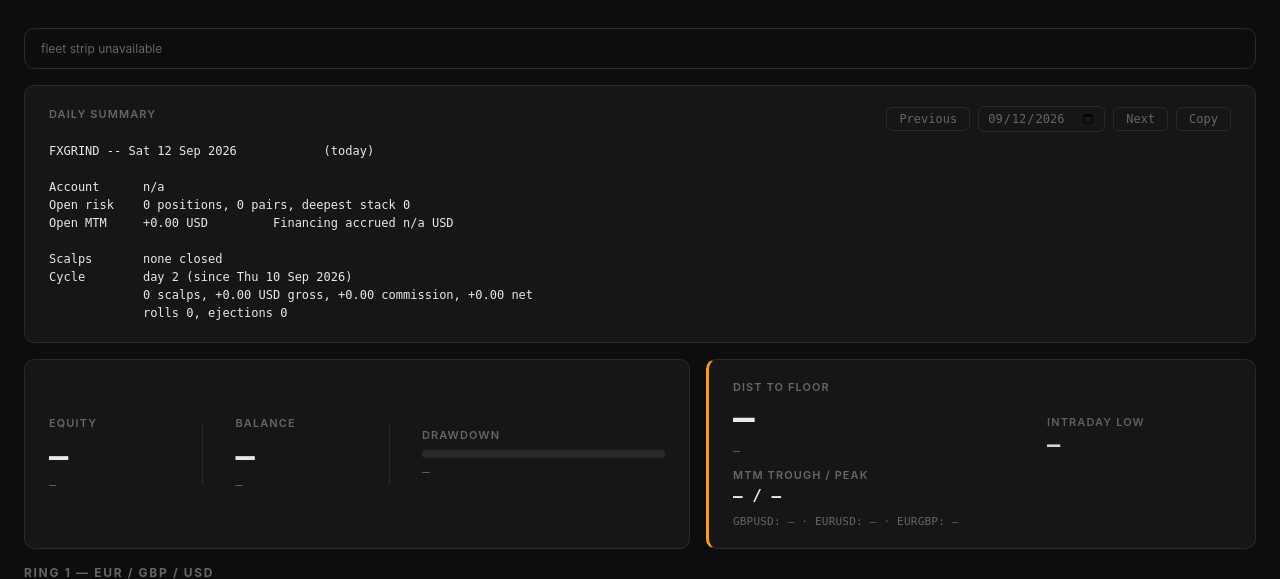
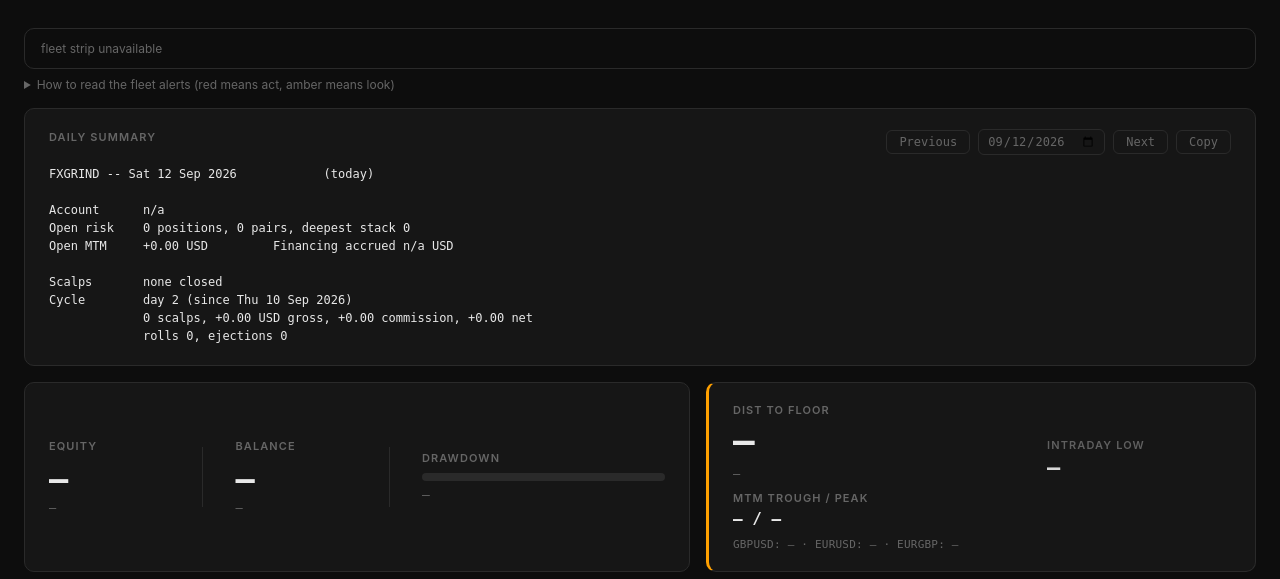
Before and after one commit to theonlykk/pipshed, a Flask app: page / in a window 1280 px wide. Shown: the part 70-649 px from the top of the page. Run offline with Flask 3, Linux system fonts and the light colour scheme; data that the repository does not hold is empty.

Commit message:
Fleet strip: EVENT banner lines lead with the event code (was the word EVENT); collapsed 'How to read the fleet alerts' legend under the strip (kinds and event codes, colour and what to do). FS29/FS30 pass, 30/30. Template only
Co-Authored-By: Claude Opus 5.5 <noreply@anthropic.com>
Claude-Session: https://claude.ai/code/session_019VC7AQKfpuLTa5keXcYaSw

```diff
--- a/templates/dashboard.html
+++ b/templates/dashboard.html
@@ -428,6 +428,20 @@
     }
     .fleet-strip-title a:hover { text-decoration: underline; }
     .fleet-strip-line { color: var(--muted); margin-bottom: 4px; }
+    .fleet-legend {
+      margin: -8px 0 16px;
+      font-size: 12px;
+      color: var(--muted);
+    }
+    .fleet-legend summary { cursor: pointer; }
+    .fleet-legend table { border-collapse: collapse; margin-top: 8px; width: 100%; }
+    .fleet-legend th, .fleet-legend td {
+      text-align: left; vertical-align: top;
+      padding: 4px 8px; border-bottom: 1px solid var(--border);
+    }
+    .fleet-legend code { font-family: var(--font-mono); color: var(--text); }
+    .fleet-legend .lg-red { color: var(--red); font-weight: 600; }
+    .fleet-legend .lg-amber { color: #d4a017; font-weight: 600; }
     .fleet-strip-unavail {
       margin-bottom: 16px;
       padding: 12px 16px;
@@ -993,6 +1007,30 @@
 </div>
 
 <div id="fleetStrip" class="fleet-strip"></div>
+<details class="fleet-legend">
+  <summary>How to read the fleet alerts (red means act, amber means look)</summary>
+  <p>Each banner line is <code>WHAT PAIR SLOT: detail</code>. Slot OPT/ALT = cycle 3, OPTB/ALTB = Fleet B, OPTC/ALTC = Fleet C. "x2, last 21:05Z" = twice in the last 24 h, latest at 21:05 UTC.</p>
+  <table>
+    <tr><th>What</th><th>Colour</th><th>Meaning</th><th>What to do</th></tr>
+    <tr><td><code>HALTED</code></td><td class="lg-red">red</td><td>The instance has stopped; the detail is its reason (e.g. I6_LONG)</td><td>Act: bring it to the chat</td></tr>
+    <tr><td>an event code</td><td><span class="lg-red">red</span> if CRITICAL, <span class="lg-amber">amber</span> if WARN</td><td>Something the EA logged in the last 24 h (codes below)</td><td>Red: act. Amber: read the code</td></tr>
+    <tr><td><code>DAY_LOSS</code></td><td><span class="lg-amber">amber</span> 50%, <span class="lg-red">red</span> 80%</td><td>Day loss against the $500 limit; at 80% the breaker trips and blocks new entries</td><td>Amber: watch. Red: the breaker has acted</td></tr>
+    <tr><td><code>NOT_REPORTING</code></td><td class="lg-amber">amber</td><td>One instance has sent no heartbeat for 5 minutes</td><td>Check that chart and terminal</td></tr>
+    <tr><td><code>STALE_HEARTBEAT</code></td><td class="lg-amber">amber</td><td>An instance's last heartbeat is over 3 minutes old</td><td>Usually a slow minute; check if it persists</td></tr>
+    <tr><td><code>LEDGER</code></td><td class="lg-amber">amber</td><td>Closed P&amp;L unavailable or incomplete</td><td>A pipshed worker issue, not trading</td></tr>
+    <tr><td><code>EVENTS_UNAVAILABLE</code></td><td class="lg-amber">amber</td><td>The event feed is down: the banner cannot see events</td><td>A pipshed worker issue; the banner is blind until fixed</td></tr>
+  </table>
+  <table>
+    <tr><th>Event code</th><th>Colour</th><th>Meaning</th></tr>
+    <tr><td><code>QUARANTINE_ENTER</code></td><td class="lg-amber">amber</td><td>A layer was briefly uncovered while its exit moved (C40); releases within a second. Look only if one instance repeats it many times in an hour</td></tr>
+    <tr><td><code>STARTUP_EXIT_SHORTFALL_SIDE</code></td><td class="lg-red">red</td><td>At start a required exit was missing on a side (placed by ADR-156); bring it to the chat</td></tr>
+    <tr><td><code>INVARIANT_FAIL</code></td><td class="lg-red">red</td><td>A book invariant failed; the instance halts. Bring it to the chat</td></tr>
+    <tr><td><code>QUARANTINE_HALT</code></td><td class="lg-red">red</td><td>A quarantine did not clear and the instance halted. Bring it to the chat</td></tr>
+    <tr><td><code>RECON_FAIL</code></td><td class="lg-red">red</td><td>Reconstruction at start rejected the book. Bring it to the chat</td></tr>
+    <tr><td><code>ROLL_STRANDED</code></td><td class="lg-amber">amber</td><td>Lattice (from C63): every layer rolled and the market is 2 add steps beyond; a manual decision</td></tr>
+    <tr><td><code>ROLL_CLOSING_STUCK</code></td><td class="lg-amber">amber</td><td>Lattice (from C63): a roll candidate has been closing for 60 s</td></tr>
+  </table>
+</details>
 
 <div id="criticalBanner" aria-live="polite"></div>
 
@@ -2121,8 +2159,9 @@
   }
 
   function fleetStripAlertLabel(alert) {
+    var head = (alert.kind === 'EVENT' && alert.code) ? alert.code : (alert.kind || 'ALERT');
     var inst = alert.instance_id || '';
-    if (!inst) return (alert.kind || 'ALERT') + ': ' + (alert.detail || '');
+    if (!inst) return head + ': ' + (alert.detail || '');
     var pair = fleetStripPair(inst);
     var slot = '';
     if (inst.indexOf('_OPTB') >= 0) slot = 'OPTB';
@@ -2132,7 +2171,7 @@
     else if (inst.indexOf('_OPT') >= 0) slot = 'OPT';
     else if (inst.indexOf('_ALT') >= 0) slot = 'ALT';
     var who = pair + (slot ? ' ' + slot : '');
-    return (alert.kind || 'ALERT') + ' ' + who + ': ' + (alert.detail || '');
+    return head + ' ' + who + ': ' + (alert.detail || '');
   }
 
   function fleetStripBadgeClass(badge) {
```
